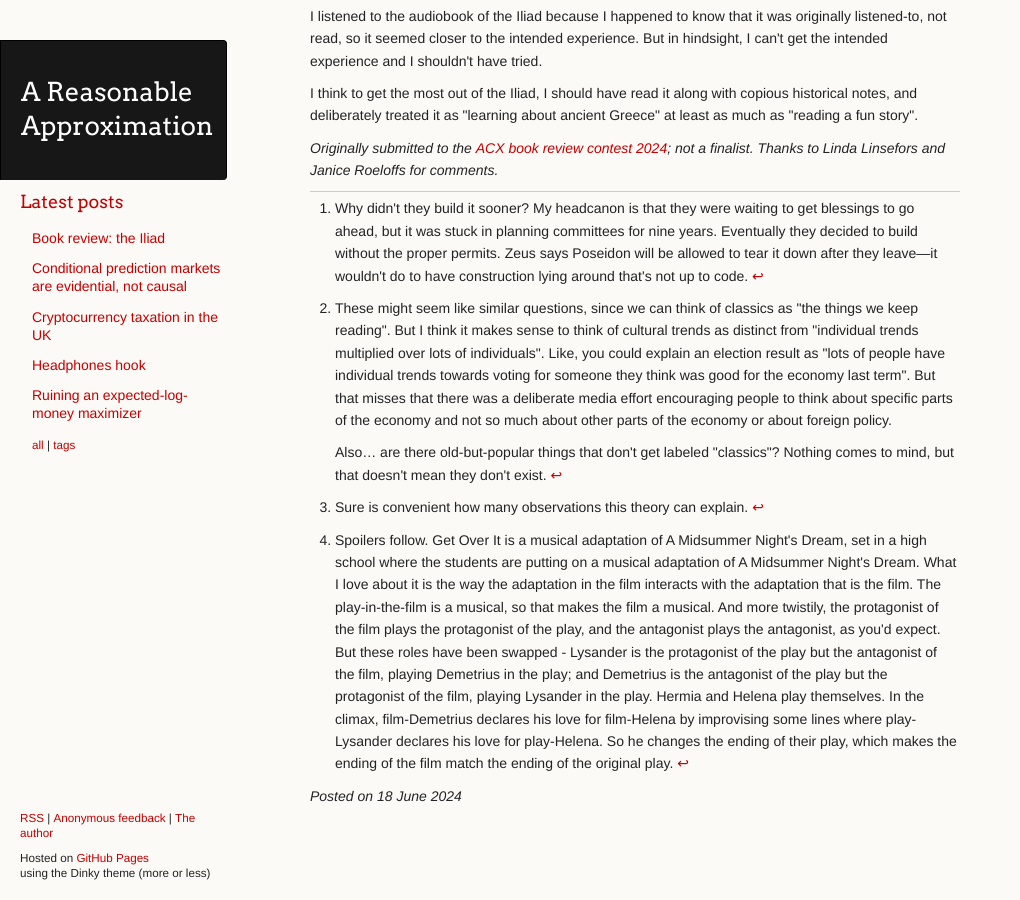
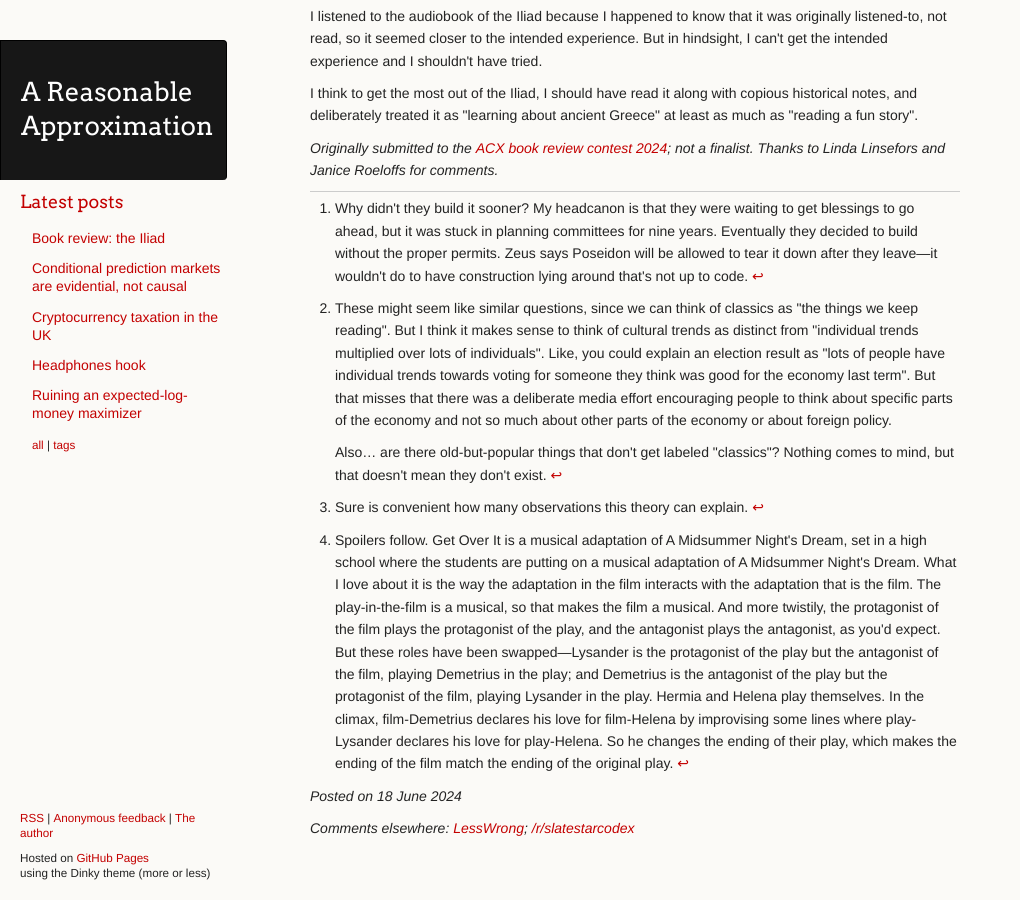
Before and after one commit to ChickenProp/chickenprop.github.com, a Jekyll site: the page built from _posts/2024-06-18-book-review-the-iliad.md, in a window 1280 px wide and 900 px high, scrolled down 6647 px. Shown: the whole window, without its empty margins (0-1020 px from the left). Built offline with Jekyll 4.4.1, drawn with Linux system fonts in a browser that asks for light colours; nearby versions of some CDN libraries.

Commit message:
External comments.

```diff
--- a/_posts/2024-06-18-book-review-the-iliad.md
+++ b/_posts/2024-06-18-book-review-the-iliad.md
@@ -2,6 +2,11 @@
 title: "Book review: the Iliad"
 layout: post
 lw_xpost: true
+external_comments:
+  - name: LessWrong
+    url: https://www.lesswrong.com/posts/bdz4yPxxRMxeKJHay
+  - name: /r/slatestarcodex
+    url: https://www.reddit.com/r/slatestarcodex/comments/1diy5ax/
 ---
 *Translated by Emily Wilson*
 
@@ -163,7 +168,7 @@ In fact, it's not a coincidence that I listened to the Iliad soon after reading
 
 (Also not a coincidence that I read [A Midsummer Night's Dream](https://en.wikipedia.org/wiki/A_Midsummer_Night%27s_Dream) soon after watching [Get Over It](https://en.wikipedia.org/wiki/Get_Over_It_%28film%29). Reading the source material radically changed my opinion of that film. It went from "this is pretty fun, worth watching" to "this is excellent, one of my favorite movies".[^get-over-it] Similarly, [See How They Run](https://en.wikipedia.org/wiki/See_How_They_Run_%282022_film%29) was improved by having recently seen [The Mousetrap](https://en.wikipedia.org/wiki/The_Mousetrap).)
 
-[^get-over-it]: Spoilers follow. Get Over It is a musical adaptation of A Midsummer Night's Dream, set in a high school where the students are putting on a musical adaptation of A Midsummer Night's Dream. What I love about it is the way the adaptation in the film interacts with the adaptation that is the film. The play-in-the-film is a musical, so that makes the film a musical. And more twistily, the protagonist of the film plays the protagonist of the play, and the antagonist plays the antagonist, as you'd expect. But these roles have been swapped - Lysander is the protagonist of the play but the antagonist of the film, playing Demetrius in the play; and Demetrius is the antagonist of the play but the protagonist of the film, playing Lysander in the play. Hermia and Helena play themselves. In the climax, film-Demetrius declares his love for film-Helena by improvising some lines where play-Lysander declares his love for play-Helena. So he changes the ending of their play, which makes the ending of the film match the ending of the original play.
+[^get-over-it]: Spoilers follow. Get Over It is a musical adaptation of A Midsummer Night's Dream, set in a high school where the students are putting on a musical adaptation of A Midsummer Night's Dream. What I love about it is the way the adaptation in the film interacts with the adaptation that is the film. The play-in-the-film is a musical, so that makes the film a musical. And more twistily, the protagonist of the film plays the protagonist of the play, and the antagonist plays the antagonist, as you'd expect. But these roles have been swapped—Lysander is the protagonist of the play but the antagonist of the film, playing Demetrius in the play; and Demetrius is the antagonist of the play but the protagonist of the film, playing Lysander in the play. Hermia and Helena play themselves. In the climax, film-Demetrius declares his love for film-Helena by improvising some lines where play-Lysander declares his love for play-Helena. So he changes the ending of their play, which makes the ending of the film match the ending of the original play.
 
 A closely related thing here is that because lots of other people have read the classics, they've also written about the classics and about reading the classics. So if you enjoy reading commentary on the thing you've just read, the classics have you covered.
 
```
